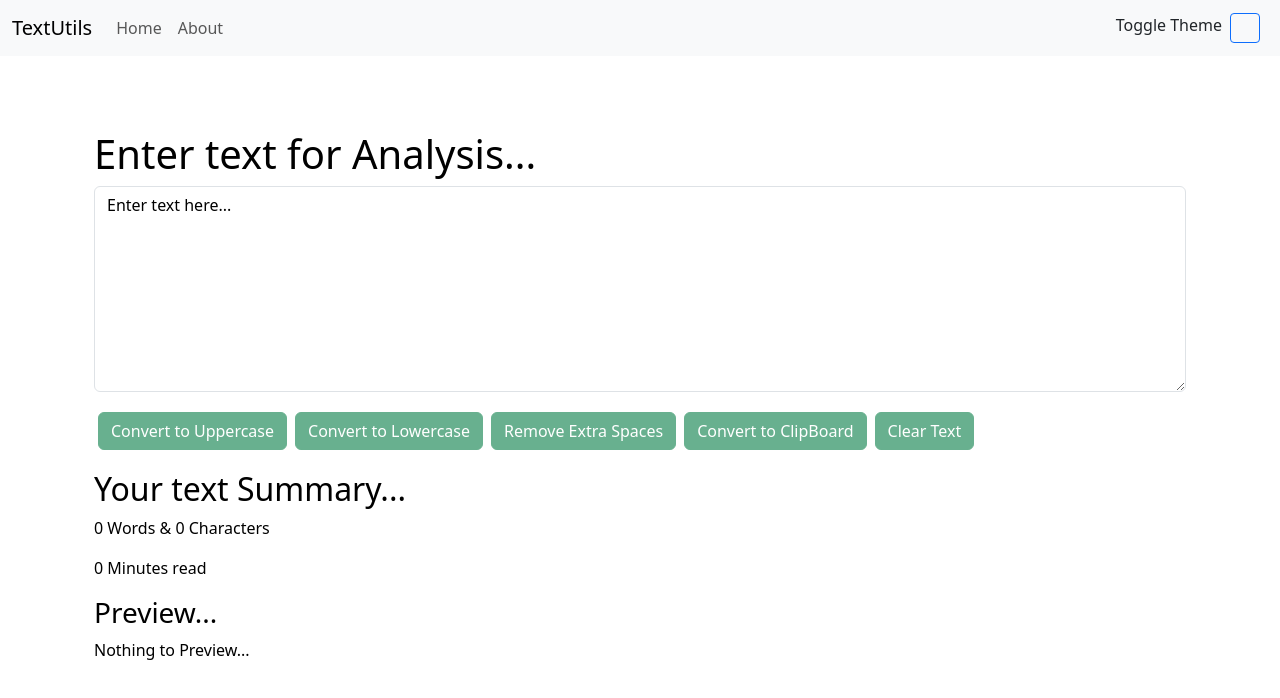
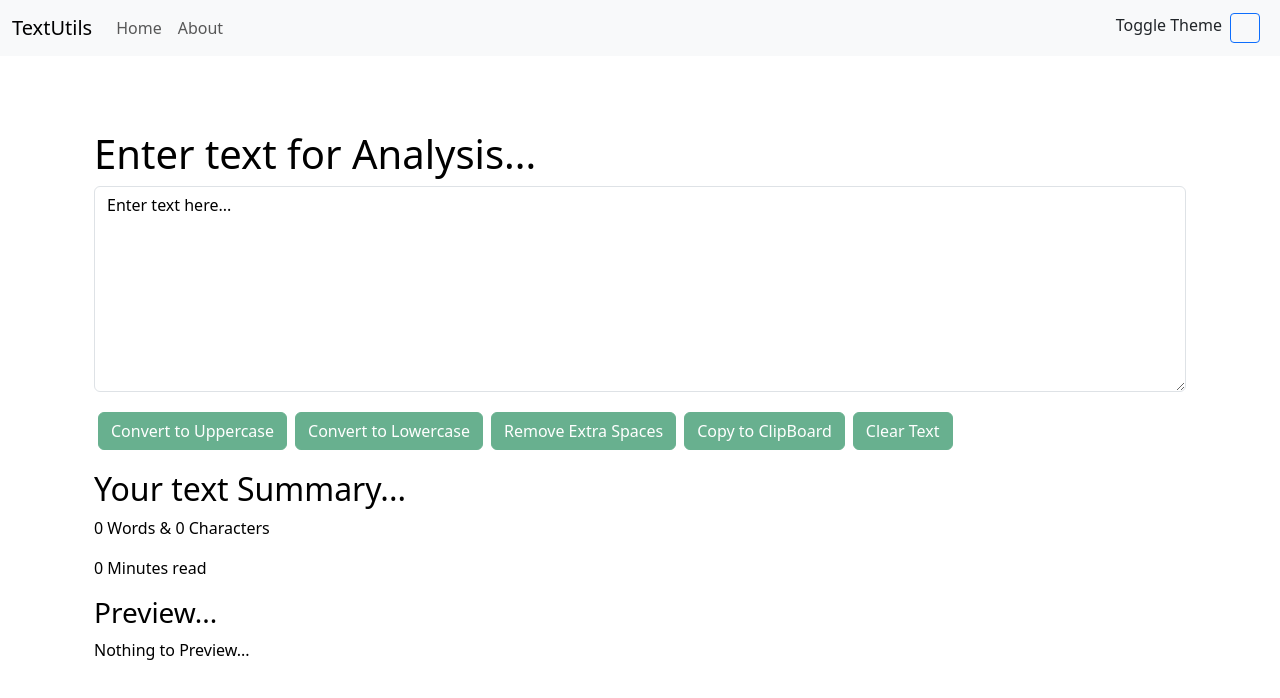
Before and after one commit to KalraH/TextUtils, a React (Create React App) app: page / in a window 1280 px wide. Shown: the top 698 px of the page. Built offline with nearby package versions, Linux system fonts and the light colour scheme.

Commit message:
Some Minor Button Name Changes

```diff
--- a/src/Components/TextForm.js
+++ b/src/Components/TextForm.js
@@ -59,7 +59,7 @@ export default function TextForm(props)
                 <button disabled={text.length === 0} className="btn btn-success mx-1 my-1" onClick={handleUpClick}>Convert to Uppercase</button>
                 <button disabled={text.length === 0} className="btn btn-success mx-1 my-1" onClick={handleLoClick}>Convert to Lowercase</button>
                 <button disabled={text.length === 0} className="btn btn-success mx-1 my-1" onClick={handleRemoveSpaces}>Remove Extra Spaces</button>
-                <button disabled={text.length === 0} className="btn btn-success mx-1 my-1" onClick={handleCopy}>Convert to ClipBoard</button>
+                <button disabled={text.length === 0} className="btn btn-success mx-1 my-1" onClick={handleCopy}>Copy to ClipBoard</button>
                 <button disabled={text.length === 0} className="btn btn-success mx-1 my-1" onClick={handleClearClick}>Clear Text</button>
             </div>
 
```
